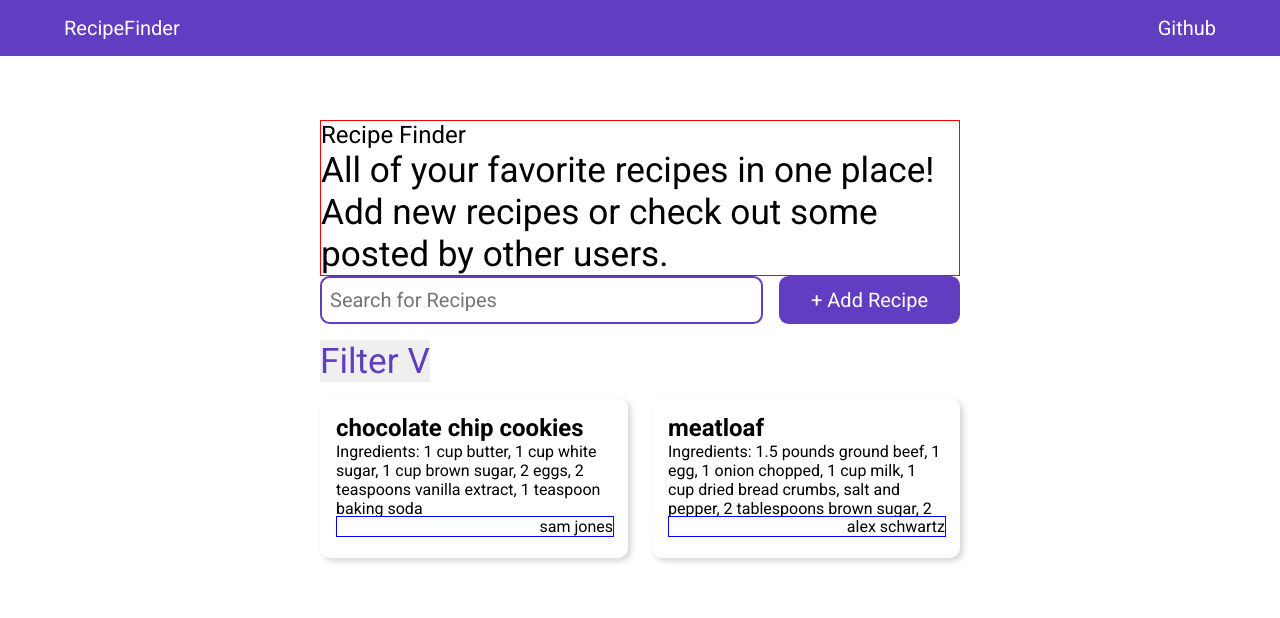
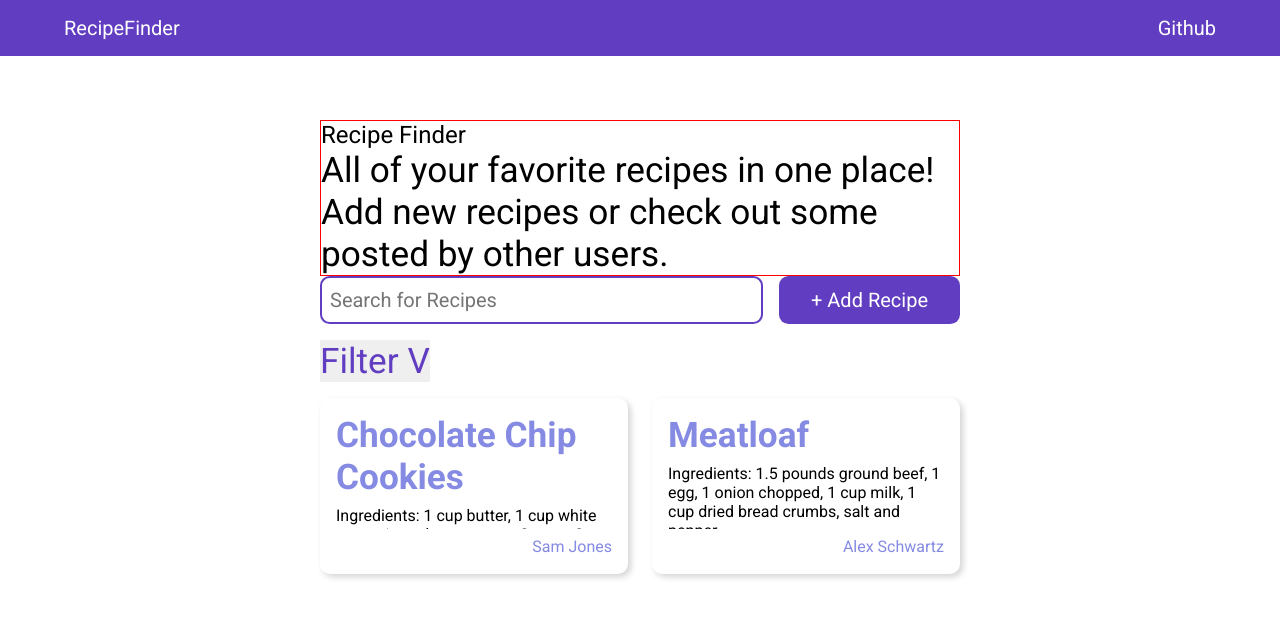
Before and after one commit to christopher-coyne/recipe_finder, a React (Create React App) app: page / in a window 1280 px wide. Shown: the top 618 px of the page. Built offline with nearby package versions, Linux system fonts and the light colour scheme.

Commit message:
recipe card style implemented

```diff
--- a/src/components/Recipes/components/RecipeCard.style.tsx
+++ b/src/components/Recipes/components/RecipeCard.style.tsx
@@ -1,27 +1,35 @@
 import styled from "styled-components";
 
 export const StyledRecipe = styled("div")`
-  height: 8rem;
+  height: 9rem;
   border-radius: 10px;
   box-shadow: 3px 3px 6px #d4d4d4;
   text-align: left;
+  cursor: pointer;
   padding: 1rem;
+  color: ${(props) => props.theme.colors.text};
 
   & h2 {
-    color: ${(props) => props.theme.secondary};
+    color: ${(props) => props.theme.colors.secondary};
+    font-size: ${(props) => props.theme.fontSizes.large};
+    font-weight: ${(props) => props.theme.fontWeights.semiBold};
+    margin-bottom: 0.5rem;
   }
 `;
 
 export const Content = styled("div")`
   height: 80%;
   overflow: hidden;
+  margin-bottom: 0.5rem;
 `;
 
 export const User = styled("div")`
-  color: ${(props) => props.theme.secondary};
-  border: 1px solid blue;
+  color: ${(props) => props.theme.colors.secondary};
+  font-weight: ${(props) => props.theme.fontWeights.semiBold};
   width: 100%;
   text-align: right;
 `;
 
-export const BoldText = styled("span")``;
+export const BoldText = styled("span")`
+  font-weight: ${(props) => props.theme.fontWeights.semiBold};
+`;
--- a/src/components/Recipes/components/RecipeCard.tsx
+++ b/src/components/Recipes/components/RecipeCard.tsx
@@ -2,6 +2,7 @@ import { useContext } from "react";
 
 import { recipeContext } from "../../../contexts/RecipesContext";
 import { BoldText, StyledRecipe, User, Content } from "./RecipeCard.style";
+import { capitalize } from "../../../utilities/capitalize";
 import { Recipe } from "../../../types";
 import {
   setSelectedRecipeContext,
@@ -22,13 +23,13 @@ const RecipeCard = ({ recipe }: props) => {
   return (
     <StyledRecipe onClick={() => handleModal()}>
       <Content>
-        <h2>{recipe.name}</h2>
+        <h2>{capitalize(recipe.name)}</h2>
         <p>
-          <BoldText>Ingredients:</BoldText> {recipe.ingredients}
+          <BoldText>Ingredients:</BoldText>{" "}
+          {recipe.ingredients.split(" ").slice(0, 20).join(" ")}...
         </p>
-        <p>{recipe.instructions}</p>
       </Content>
-      <User>{recipe.user}</User>
+      <User>{capitalize(recipe.user)}</User>
     </StyledRecipe>
   );
 };
```
